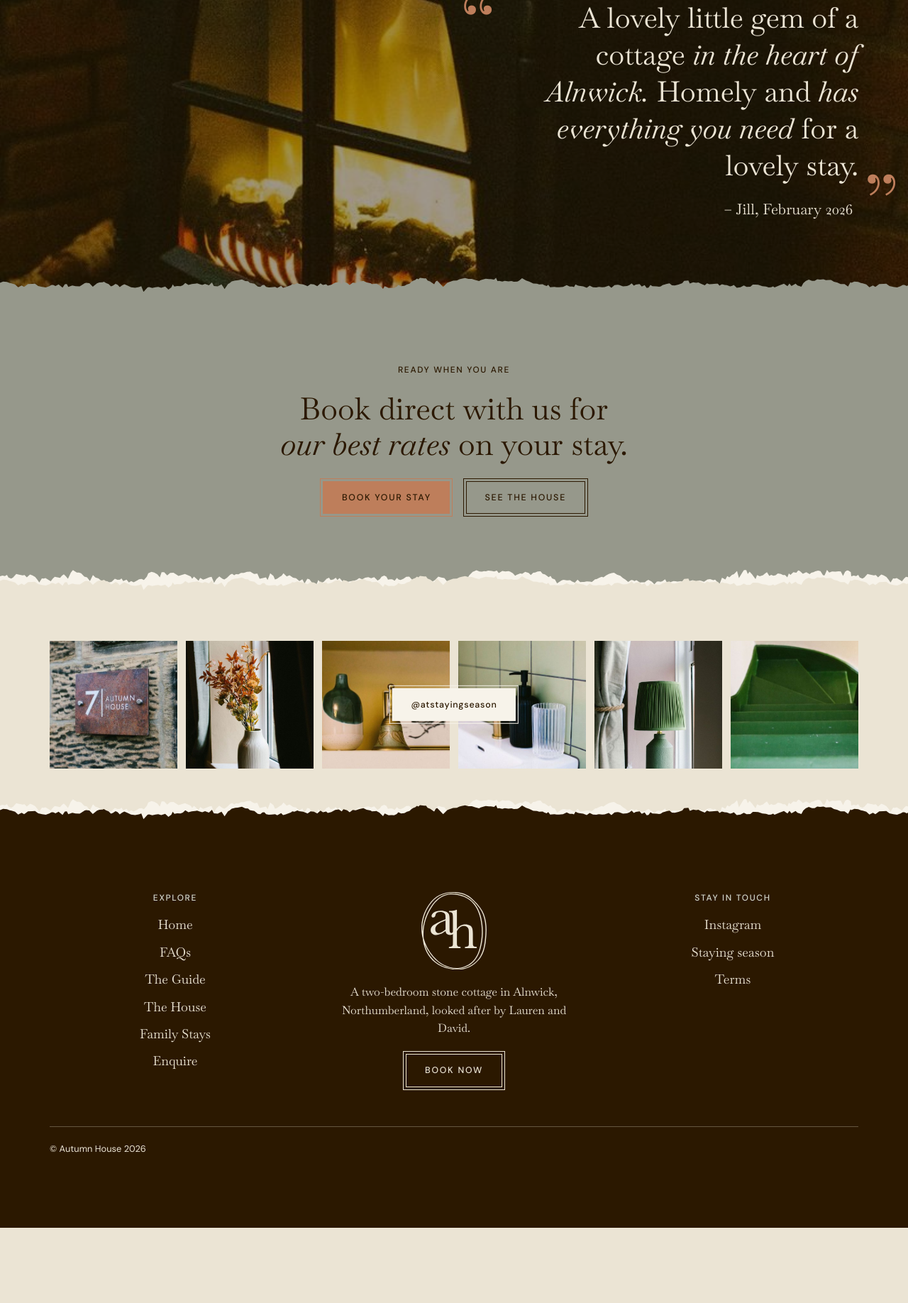
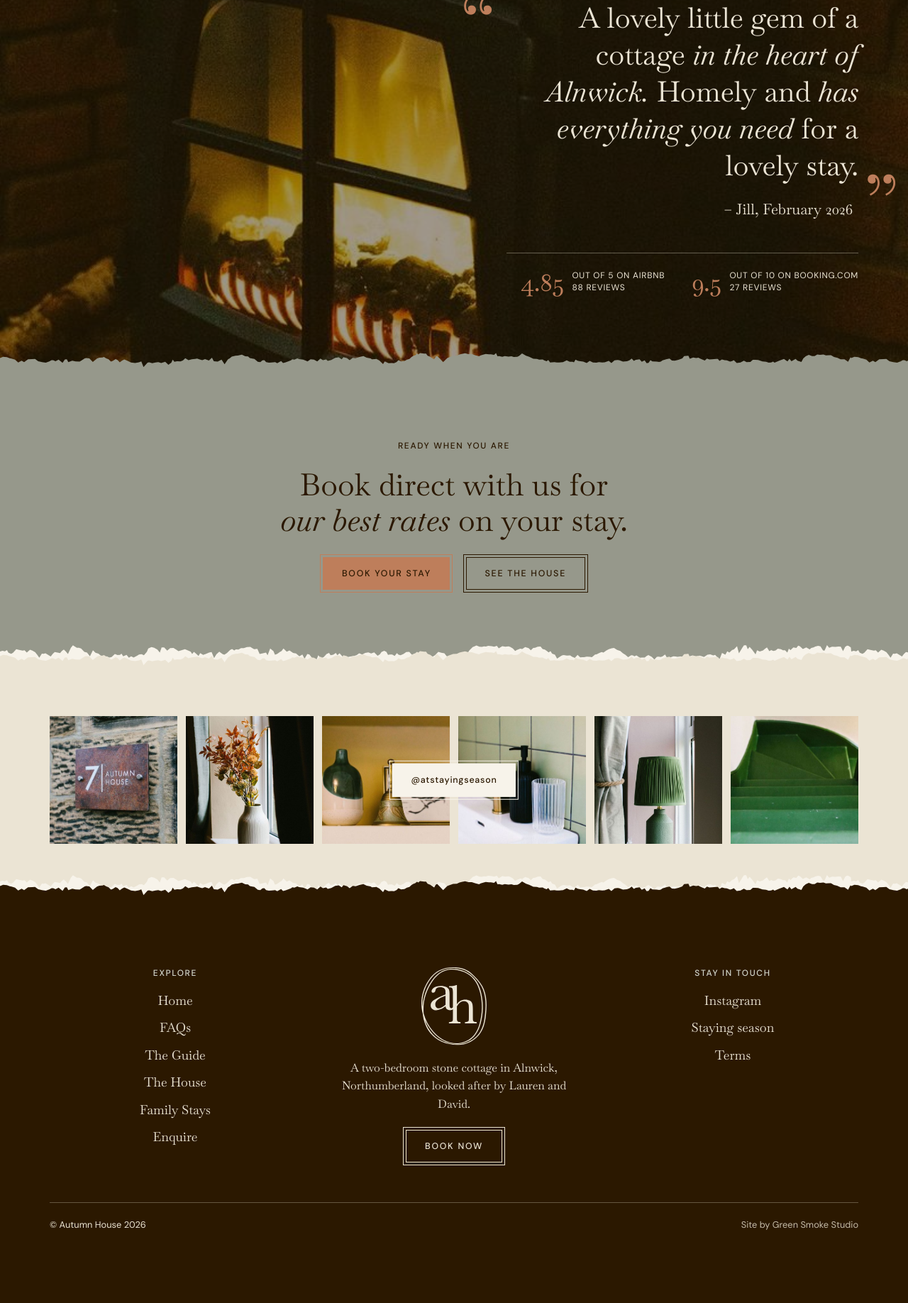
Before and after one commit to days4dreams/autumn, a PHP site: page /the-guide in a window 1280 px wide. Shown: the part 1846-3682 px from the top of the page at 71% size. Before the commit the page ends 3576 px from the top, so only its background shows below. Run offline with PHP 8.4, Linux system fonts and the light colour scheme.

Commit message:
Finishing touches: gentle motion, guest ratings, site credit
- Hero words rise in on load; sections below the first screen fade up as
  you scroll (nothing is hidden without JavaScript; none of it runs for
  visitors who ask for reduced motion). Photo cards straighten on hover,
  Guide photos zoom slightly.
- Under every review: 4.85/5 on Airbnb (88 reviews) and 9.5/10 on
  Booking.com (27 reviews), set in includes/config.php.
- Footer: 'Site by Green Smoke Studio' linking to greensmokestudio.com.

Co-Authored-By: Claude Opus 5.5 <noreply@anthropic.com>
Claude-Session: https://claude.ai/code/session_01AqWLvQGitSTwziCXjTzp1u

```diff
--- a/css/style.css
+++ b/css/style.css
@@ -165,7 +165,10 @@ p { margin: 0; }
 .footer-centre p { font-size: 1rem; }
 .monogram { width: 92px; height: auto; fill: currentColor; }
 .footer-mark { line-height: 0; }
-.footer-base { margin-top: 3.2rem; padding-top: 1.4rem; border-top: 1px solid rgba(235, 228, 212, .3); font: 400 .8rem var(--sans); }
+.footer-base { margin-top: 3.2rem; padding-top: 1.4rem; border-top: 1px solid rgba(235, 228, 212, .3); font: 400 .8rem var(--sans);
+  display: flex; flex-wrap: wrap; justify-content: space-between; gap: .6rem 1.5rem; }
+.footer-base a { text-decoration: none; opacity: .8; }
+.footer-base a:hover { text-decoration: underline; opacity: 1; }
 @media (max-width: 760px) { .footer-grid { grid-template-columns: 1fr; } .footer-centre { order: -1; margin-inline: auto; } }
 
 /* Instagram row: six photos with the handle on top */
@@ -258,6 +261,13 @@ p { margin: 0; }
 .review-card blockquote::before { content: "\201C"; left: -.15em; top: -.2em; transform: translateX(-100%); }
 .review-card blockquote::after { content: "\201D"; right: -.55em; bottom: -.75em; }
 .review-card figcaption { font: 400 1.3rem var(--serif); padding-right: .5rem; }
+/* Star ratings from the booking sites, under the review */
+.ratings { list-style: none; margin: 3rem 0 0 auto; padding: 1.4rem 0 0; max-width: 31rem; display: flex; justify-content: flex-end; flex-wrap: wrap; gap: 1.2rem 2.4rem;
+  border-top: 1px solid rgba(235, 228, 212, .35); }
+.ratings li { display: flex; align-items: center; gap: .7rem; }
+.ratings-score { font: 400 2.2rem/1 var(--serif); color: var(--tertiary); }
+.ratings-detail { font: 400 .75rem/1.4 var(--sans); letter-spacing: .06em; text-transform: uppercase; }
+@media (max-width: 760px) { .ratings { justify-content: flex-start; margin-left: 0; } }
 @media (max-width: 760px) {
   .review-card blockquote { padding-left: 2.6rem; padding-right: 1.4rem; }
   .review-card blockquote::before { left: 0; transform: none; }
@@ -354,4 +364,27 @@ p { margin: 0; }
   .post-section--flip .post-photo { order: 0; }
 }
 
-@media (prefers-reduced-motion: reduce) { html { scroll-behavior: auto; } * { transition: none !important; } }
+/* ---------- Gentle motion ----------
+   The hero words rise in as the page opens, and sections fade up as you
+   scroll to them. js/site.js adds .reveal only to things below the
+   first screen, so nothing is ever hidden if the script doesn't run.
+   Visitors who ask their device for less motion see none of it. */
+@keyframes rise { from { opacity: 0; transform: translateY(14px); } to { opacity: 1; transform: none; } }
+.hero .stack > * { animation: rise .9s cubic-bezier(.2, .7, .2, 1) both; }
+.hero .stack > :nth-child(2) { animation-delay: .12s; }
+.hero .stack > :nth-child(3) { animation-delay: .24s; }
+.hero .stack > :nth-child(4) { animation-delay: .36s; }
+.reveal { opacity: 0; transform: translateY(18px); transition: opacity .8s ease, transform .8s cubic-bezier(.2, .7, .2, 1); }
+.reveal.is-visible { opacity: 1; transform: none; }
+/* Photo cards straighten a little when you point at them */
+.card-torn { transition: transform .5s cubic-bezier(.2, .7, .2, 1); }
+.card-torn:hover { transform: rotate(0deg) scale(1.01); }
+.post-card .photo, .card .photo { transition: transform .6s cubic-bezier(.2, .7, .2, 1); }
+.post-card:hover .photo { transform: scale(1.03); }
+.post-card, .card { overflow: hidden; }
+
+@media (prefers-reduced-motion: reduce) {
+  html { scroll-behavior: auto; }
+  * { transition: none !important; animation: none !important; }
+  .reveal { opacity: 1; transform: none; }
+}
--- a/includes/config.php
+++ b/includes/config.php
@@ -42,6 +42,17 @@ $site = [
     'also_listed_at' => [
         'https://www.instagram.com/atstayingseason/',
     ],
+
+    // Guest ratings shown under the reviews. Update them now and then
+    // (and the 'as_of' month, which is shown beside them).
+    'ratings' => [
+        ['site' => 'Airbnb', 'score' => '4.85', 'out_of' => '5', 'count' => 88],
+        ['site' => 'Booking.com', 'score' => '9.5', 'out_of' => '10', 'count' => 27],
+    ],
+    'ratings_as_of' => 'November 2026',
+
+    // The small credit at the bottom of every page.
+    'credit' => ['text' => 'Site by Green Smoke Studio', 'url' => 'https://www.greensmokestudio.com/'],
 
     'instagram_url'    => 'https://www.instagram.com/atstayingseason/',
     'instagram_handle' => '@atstayingseason',
--- a/includes/footer.php
+++ b/includes/footer.php
@@ -31,7 +31,10 @@
         </ul>
       </div>
     </div>
-    <p class="footer-base">&copy; <?= e($site['name']) ?> <?= e($site['year']) ?></p>
+    <div class="footer-base">
+      <p>&copy; <?= e($site['name']) ?> <?= e($site['year']) ?></p>
+      <p><a href="<?= e($site['credit']['url']) ?>"<?= link_attrs($site['credit']['url']) ?>><?= e($site['credit']['text']) ?></a></p>
+    </div>
   </div>
 </footer>
 </body>
--- a/includes/review.php
+++ b/includes/review.php
@@ -34,5 +34,12 @@ $shown = $reviews[$review ?? 'home'] ?? reset($reviews);
       <blockquote><?= $shown['text'] /* may contain <em> for italics */ ?></blockquote>
       <figcaption>&ndash; <?= e($shown['name']) ?></figcaption>
     </figure>
+<?php if (!empty($site['ratings'])): ?>
+    <ul class="ratings" aria-label="Guest ratings, <?= e($site['ratings_as_of']) ?>">
+<?php foreach ($site['ratings'] as $r): ?>
+      <li><span class="ratings-score"><?= e($r['score']) ?></span><span class="ratings-detail">out of <?= e($r['out_of']) ?> on <?= e($r['site']) ?><br><?= e($r['count']) ?> reviews</span></li>
+<?php endforeach; ?>
+    </ul>
+<?php endif; ?>
   </div>
 </section>
--- a/js/site.js
+++ b/js/site.js
@@ -3,6 +3,7 @@
  *  - the × button that hides the announcement bar (remembered for this visit)
  *  - arrow buttons for the numbered slider on the Home page
  *  - closing the phone menu with Escape or a tap outside it
+ *  - sections fading up gently as you scroll to them
  */
 (function () {
   // Announcement bar: show the close button, and keep it closed after closing.
@@ -32,6 +33,29 @@
     });
   });
 
+  // Fade sections up as they come into view. Only things below the first
+  // screen are hidden first, and only if the visitor hasn't asked for less motion.
+  var calm = window.matchMedia && window.matchMedia('(prefers-reduced-motion: reduce)').matches;
+  if ('IntersectionObserver' in window && !calm) {
+    var watcher = new IntersectionObserver(function (entries) {
+      entries.forEach(function (entry) {
+        if (entry.isIntersecting) {
+          entry.target.classList.add('is-visible');
+          watcher.unobserve(entry.target);
+        }
+      });
+    }, { rootMargin: '0px 0px -8% 0px' });
+    var items = document.querySelectorAll(
+      'main .band > .wrap > *, .post-section, .instagram-row'
+    );
+    items.forEach(function (el) {
+      if (el.getBoundingClientRect().top > window.innerHeight) {
+        el.classList.add('reveal');
+        watcher.observe(el);
+      }
+    });
+  }
+
   // Phone menu: close with Escape, or when tapping anywhere else.
   var menu = document.querySelector('.menu-toggle');
   if (menu) {
```
